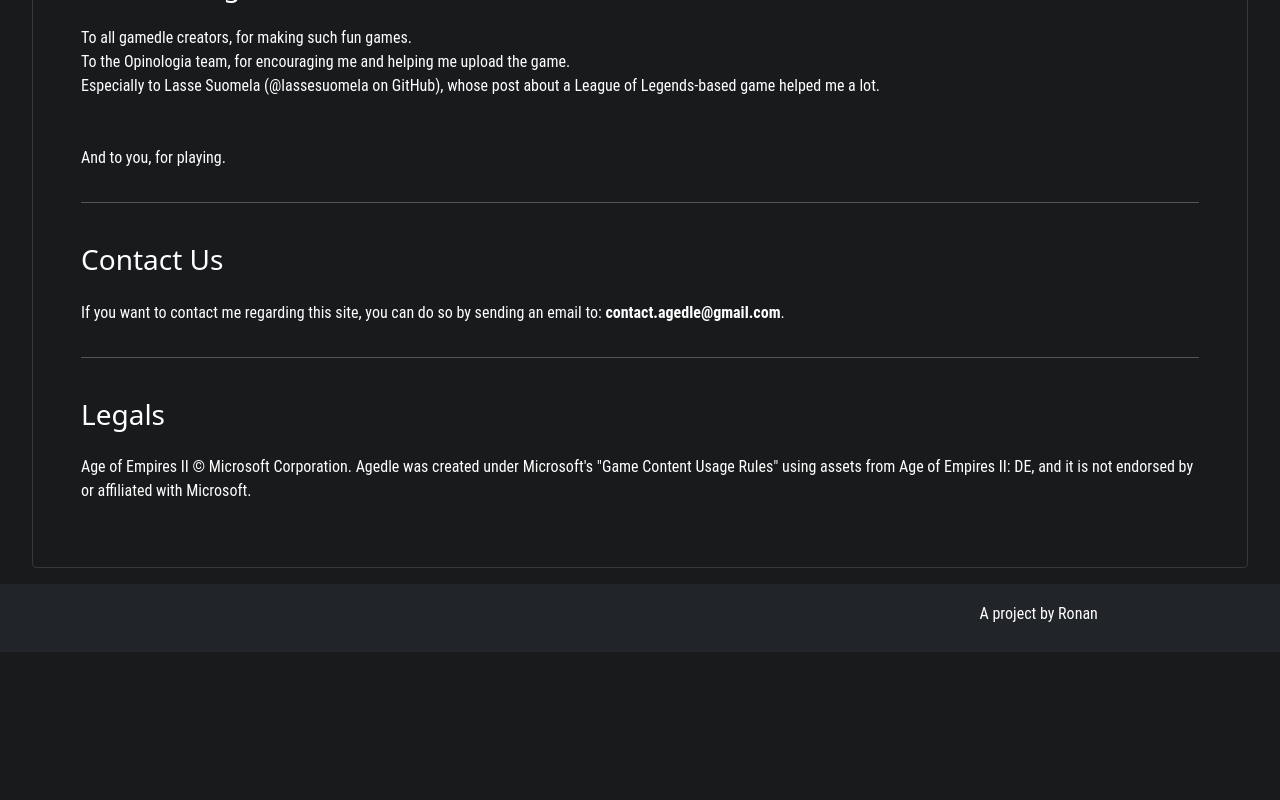
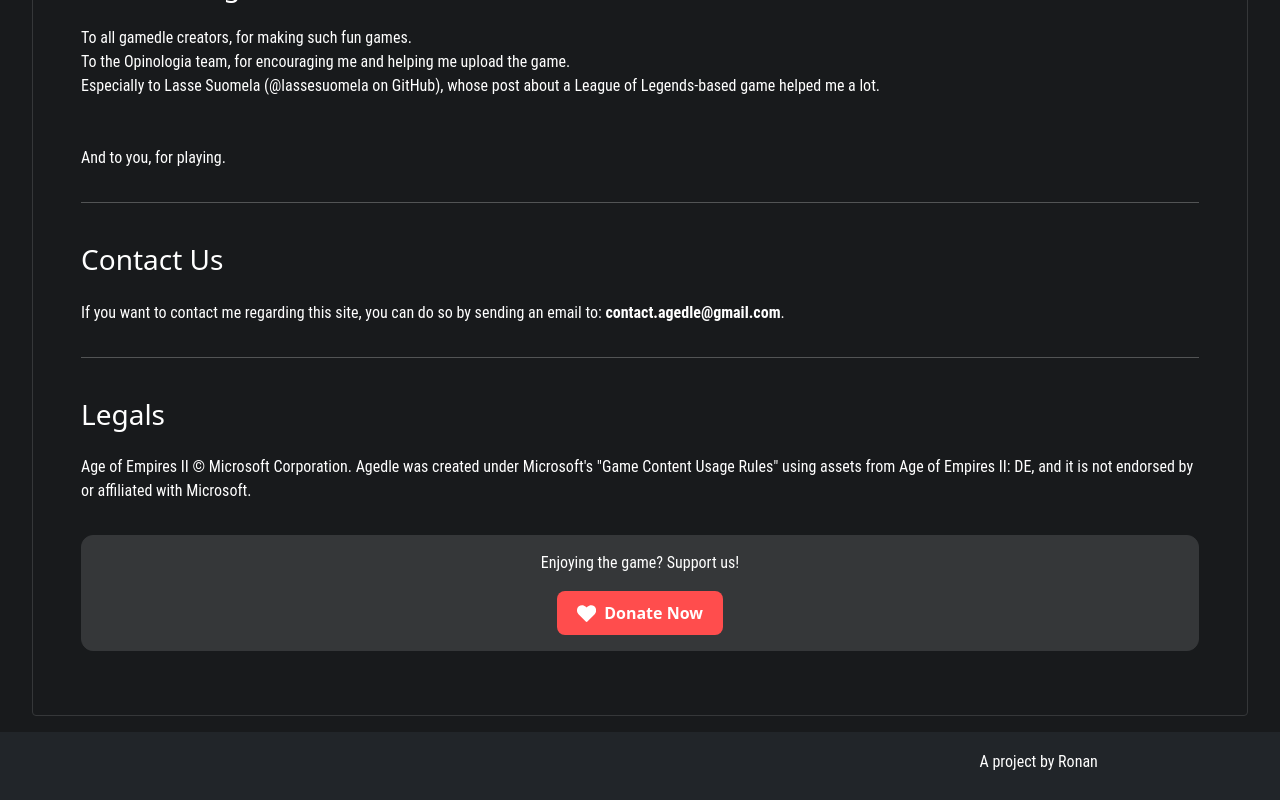
Before and after one commit to SantiagoRibot96/Agedle-Front, a React (Vite) app in the folder agedle/: page /about in a window 1280 px wide. Shown: the part 469-1269 px from the top of the page. Before the commit the page ends 1121 px from the top, so only its background shows below. Built offline with nearby package versions, Linux system fonts and the light colour scheme; no server answers.

Commit message:
cambios about page

```diff
--- a/agedle/src/Views/About.jsx
+++ b/agedle/src/Views/About.jsx
@@ -1,3 +1,5 @@
+import Donation from "../Components/Donation"
+
 const About = () => {
   return (
     <div className="d-flex justify-content-center">
@@ -32,6 +34,8 @@
           Agedle was created under Microsoft's "Game Content Usage Rules" using assets from Age of Empires II: DE,
           and it is not endorsed by or affiliated with Microsoft.
         </p>
+
+        <Donation></Donation>
       </div>
     </div>
   )
```
